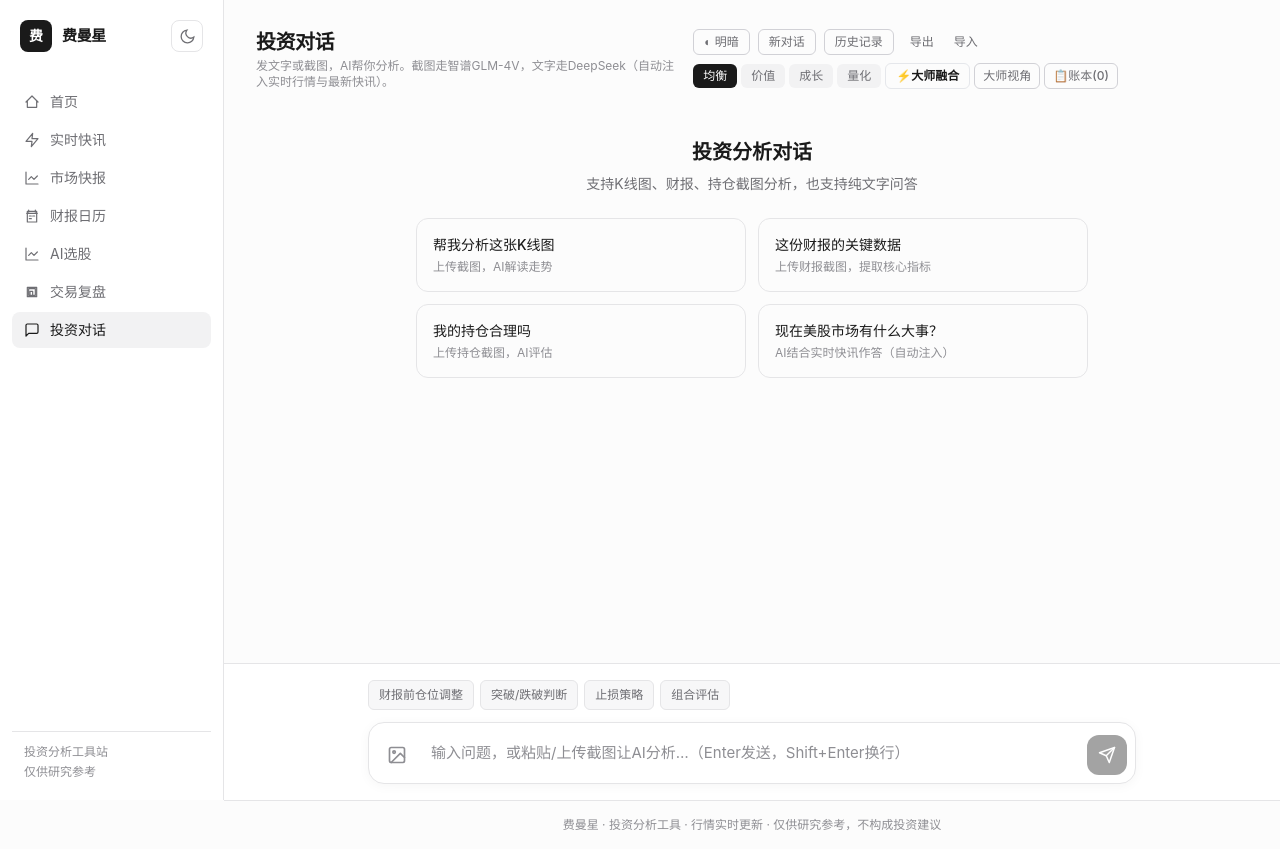
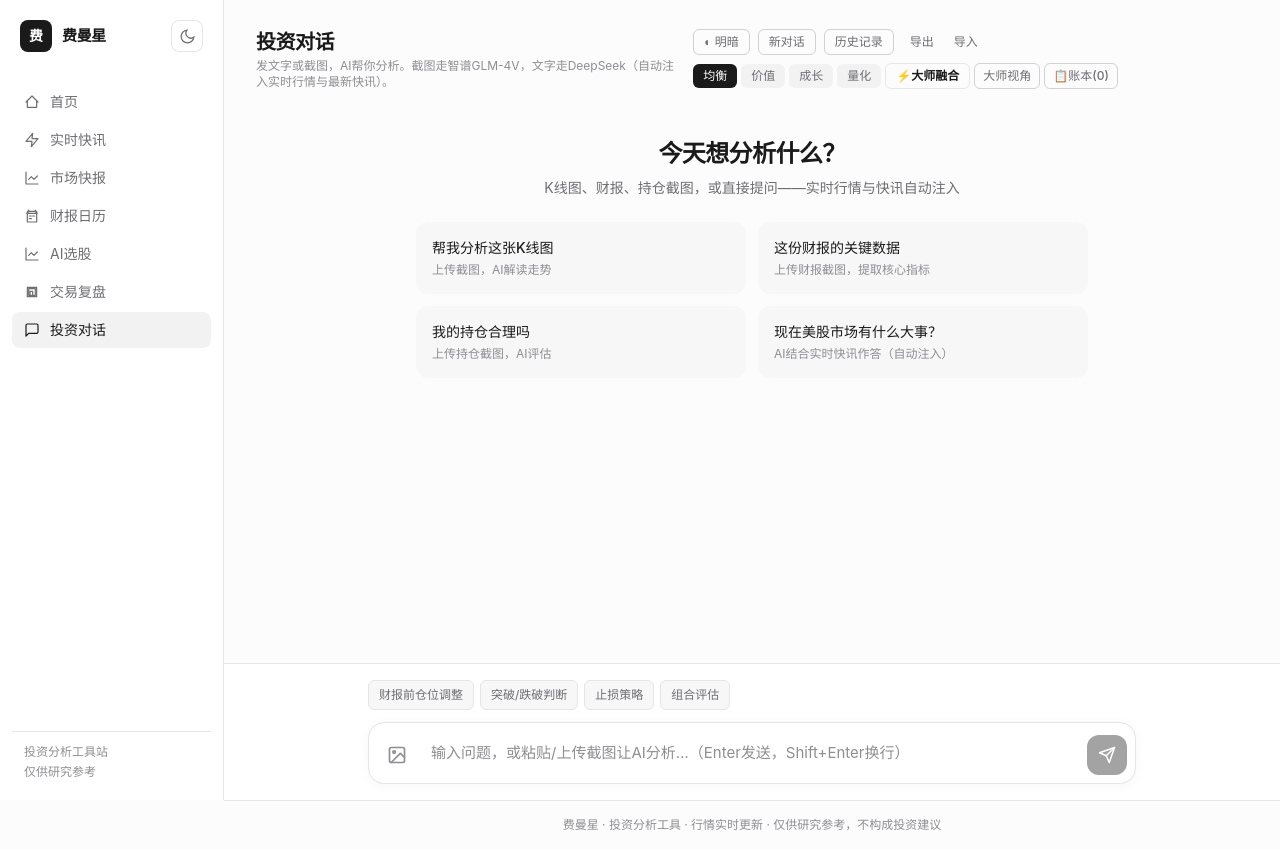
Before and after one commit to loicluo08-ui/feiman-star, a Next.js app: page /invest/chat in a window 1280 px wide. Built offline with nearby package versions, Linux system fonts and the light colour scheme.

Commit message:
feat: 对标三轮——注入数据徽标(本轮数据源胶囊可视化)+空态欢迎屏(ChatGPT式提问引导+卡片去边框)

```diff
--- a/app/invest/chat/page.tsx
+++ b/app/invest/chat/page.tsx
@@ -40,6 +40,7 @@ type ChatItem = {
   imagePreviews?: string[];
   /** GLM-4V转述（两段式管线回存）：追问时以文本复用，图片不再重传 */
   imageAnalysis?: string;
+  injected?: string[];
 };
 
 type ChatHistoryRecord = {
@@ -225,6 +226,7 @@ export default function ChatPage() {
   // 用户看到的是"过程感"（注入行情→注入快讯→生成中）而不是单行覆盖
   const [statusSteps, setStatusSteps] = useState<string[]>([]);
   const [copiedIndex, setCopiedIndex] = useState(-1);
+  const injectedRef = useRef<string[]>([]);
   const [thinkingExpanded, setThinkingExpanded] = useState(false);
   // 长对话滚动摘要（窗口外记忆）：会话级状态，随历史持久化
   const summaryRef = useRef("");
@@ -473,6 +475,7 @@ export default function ChatPage() {
   }
 
   async function sendChat(text: string, currentImages: string[], baseMessages: ChatItem[]) {
+    injectedRef.current = [];
     const currentStyle = style;
     const parallelMode = parallelDelib;
     const historyId = activeHistoryId.current || `${Date.now()}`;
@@ -644,6 +647,15 @@ export default function ChatPage() {
                   if (mountedRef.current && epochRef.current === epoch) {
                     const statusText = data.text ?? "";
                     setStatusLine(statusText);
+                    // 注入徽标捕获：status行含"已注入"→拆出数据源列表（完成时写入AI消息）
+                    if (statusText.includes("已注入")) {
+                      injectedRef.current = statusText
+                        .replace(/^已注入/, "")
+                        .split(/、|，/)
+                        .map((x) => x.trim())
+                        .filter((x) => x.length > 0 && x.length < 12)
+                        .slice(0, 6);
+                    }
                     // 步骤栈：同文本去重（重试/续写轮次间不重复堆叠）
                     // 思维链透传（"深度思考中…"+链尾滚动，思考期可达几十次）：
                     // 替换栈顶而非追加——Claude式单行滚动体验，防止思考碎片把
@@ -716,7 +728,7 @@ export default function ChatPage() {
         const completedMessages = [
           ...currentMessages,
           userItem,
-          { role: "assistant" as const, text: displayAnswer },
+          { role: "assistant" as const, text: displayAnswer, injected: injectedRef.current.length > 0 ? [...injectedRef.current] : undefined },
         ];
         const nextHistory = storeConversation(completedMessages, currentStyle, historyId, summary.get() || undefined);
         return {
@@ -734,7 +746,7 @@ export default function ChatPage() {
           const stoppedMessages = [
             ...currentMessages,
             userItem,
-            { role: "assistant" as const, text: `${stripLedgerLines(answer)}\n\n（已停止生成）` },
+            { role: "assistant" as const, text: `${stripLedgerLines(answer)}\n\n（已停止生成）`, injected: injectedRef.current.length > 0 ? [...injectedRef.current] : undefined },
           ];
           const nextHistory = storeConversation(stoppedMessages, currentStyle, historyId, summary.get() || undefined);
           return {
@@ -1064,15 +1076,15 @@ export default function ChatPage() {
               </div>
             ) : null}
             <div className="mb-6 text-center">
-              <h2 className="text-xl font-semibold text-[var(--text)]">投资分析对话</h2>
-              <p className="mt-2 text-sm text-[var(--text-secondary)]">支持K线图、财报、持仓截图分析，也支持纯文字问答</p>
+              <h2 className="text-2xl font-bold tracking-tight text-[var(--text)]">今天想分析什么？</h2>
+              <p className="mt-2 text-sm text-[var(--text-secondary)]">K线图、财报、持仓截图，或直接提问——实时行情与快讯自动注入</p>
             </div>
             <div className="grid gap-3 sm:grid-cols-2">
               {suggestions.map((s) => (
                 <button
                   key={s.title}
                   onClick={() => setQuestion(s.title)}
-                  className="rounded-xl border border-[var(--border)] p-4 text-left transition-colors hover:border-[var(--text)] hover:bg-[var(--surface-subtle)]"
+                  className="rounded-xl bg-[var(--surface-subtle)] p-4 text-left transition-all hover:bg-[var(--surface-muted)]ce-subtle)]"
                 >
                   <p className="text-sm font-medium">{s.title}</p>
                   <p className="mt-1 text-xs text-[var(--text-muted)]">{s.desc}</p>
@@ -1094,6 +1106,15 @@ export default function ChatPage() {
                       : "min-w-0 flex-1 text-[15px] leading-7 text-[var(--text)]"
                   }
                 >
+                  {m.role === "assistant" && m.injected && m.injected.length > 0 ? (
+                    <div className="mb-2.5 flex flex-wrap gap-1.5">
+                      {m.injected.map((tag) => (
+                        <span key={tag} className="rounded-full bg-[var(--surface-muted)] px-2 py-0.5 text-[11px] text-[var(--text-muted)]">
+                          {tag}
+                        </span>
+                      ))}
+                    </div>
+                  ) : null}
                   {m.imagePreviews?.length ? (
                     <div className="mb-2 grid grid-cols-3 gap-2">
                       {m.imagePreviews.map((preview, imageIndex) => (
```
